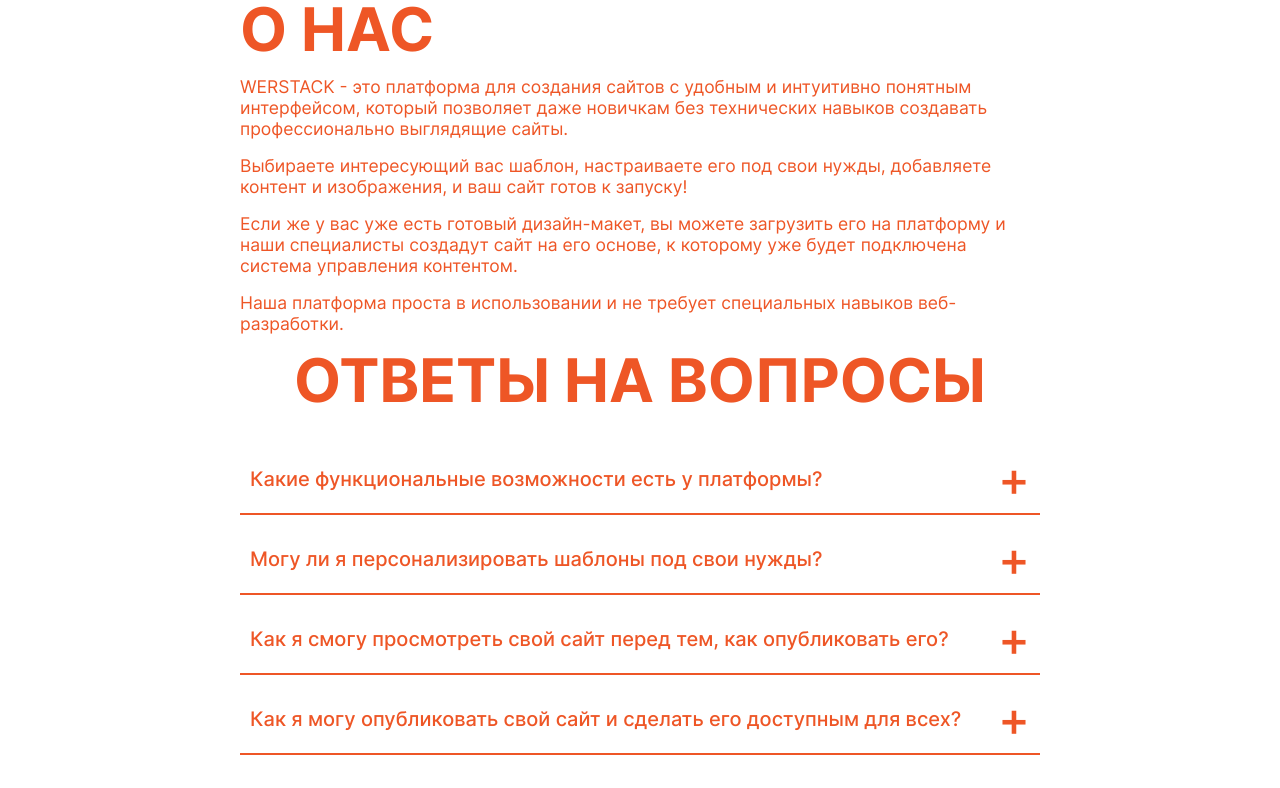
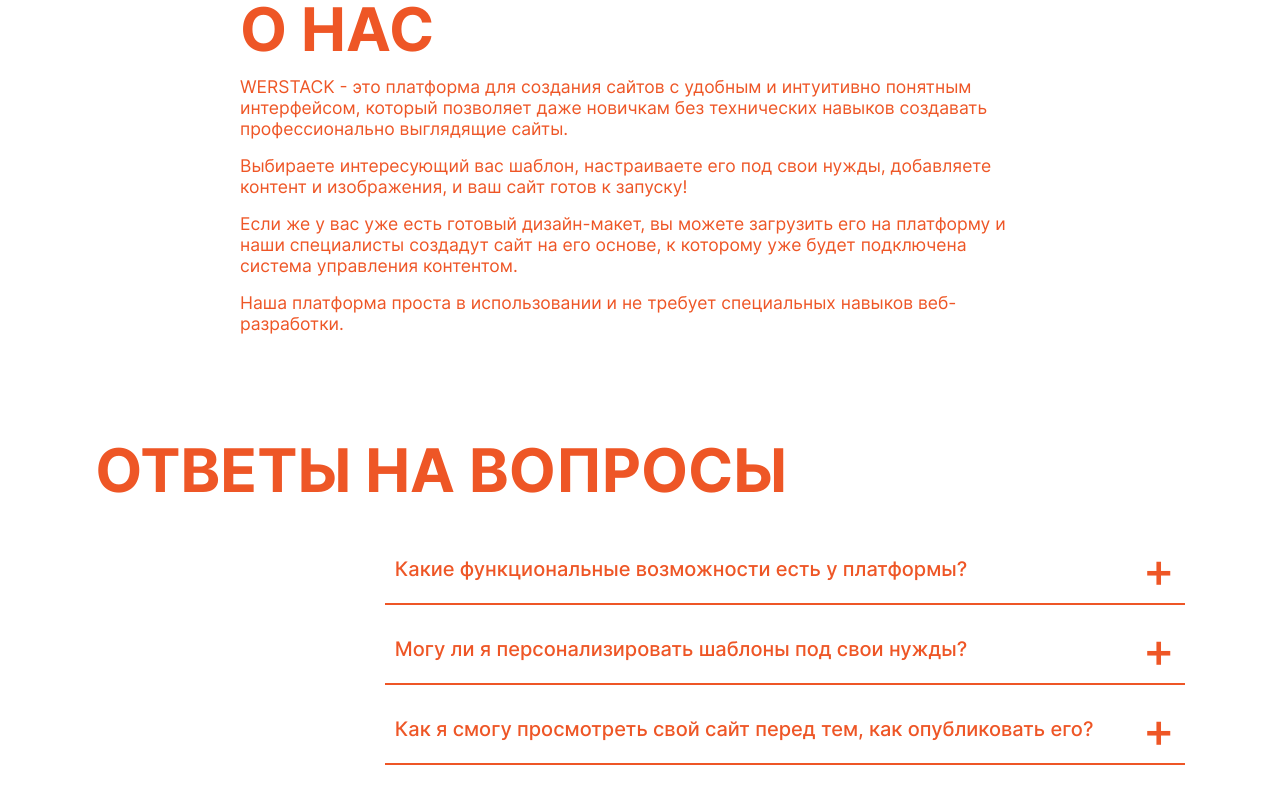
Before and after one commit to WadimSh/werstack, a React (Create React App) app: page / in a window 1280 px wide. Shown: the top 788 px of the page. Built offline with nearby package versions, Linux system fonts and the light colour scheme.

Commit message:
feat: сделан элемент-обертка задающий лайнаут по 12-колоночной сетке

```diff
--- a/src/components/faq/faq.jsx
+++ b/src/components/faq/faq.jsx
@@ -18,8 +18,8 @@
   >
     <LayoutColumns
       item={true}
-      xs={8}
-      xl={7}
+      sm={12}
+      md={8}
     >
       <Title
         level={2}
@@ -29,7 +29,6 @@
     <LayoutColumns
       item={true}
       md={12}
-      xl={8}
     >
       <Accordion
         faqs={list}
--- a/src/ui/layout/layout-columns.css
+++ b/src/ui/layout/layout-columns.css
@@ -1,13 +1,7 @@
-.layout {
+.container {
   width: var(--width-layout);
   padding-top: var(--padding-layout);
   margin-bottom: var(--margin-layout);
-  display: flex;
-  flex-direction: column;
-  gap: var(--gap-layout);
-}
-
-.container {
   display: grid;
   grid-template-columns: repeat(12, 1fr);
 }
@@ -16,5 +10,5 @@
   display: flex;
   flex-direction: column;
   justify-content: center;
-  align-items: center;
+  align-items: flex-start;
 }
--- a/src/ui/layout/layout-columns.jsx
+++ b/src/ui/layout/layout-columns.jsx
@@ -1,38 +1,41 @@
-import React from "react";
+import React, { useCallback, useMemo } from "react";
 import './layout-columns.css';
 
-const LayoutColumns = ({ container, item, nameTag, forwardedRef, gap,  children, xs, sm, md, lg, xl }) => {
-  const validNames = ['section', 'div', 'article', 'footer', 'header'];
+const validNames = ['section', 'div', 'article', 'footer', 'header'];
+const breakpoints = {
+  xs: 0,
+  sm: 600,
+  md: 960,
+  lg: 1280,
+  xl: 1920,
+};
+
+const LayoutColumns = ({ container, item, nameTag, forwardedRef, gap, children, xs, sm, md, lg, xl }) => {
   const Tag = validNames.includes(nameTag) ? nameTag : 'div';
 
-  const getBreakpointSize = (size, breakpoint) => {
-    if (size !== undefined) {
-      return size <= 12 ? size : 12;
+  const getBreakpointSize = useCallback((size) => {
+    return size <= 12 ? size : 12;
+  }, []);
+
+  const itemStyle = useMemo(() => {
+    if (!item) return {};
+    let size = getBreakpointSize(xs);
+    const sizes = {xs, sm, md, lg, xl};
+    for (const [key, value] of Object.entries(breakpoints)) {
+      if (window.matchMedia(`(min-width: ${value}px)`).matches) {
+        size = getBreakpointSize(sizes[key]);
+      }
     }
-      return size = 12;
-  };
+    return { gridColumn: `span ${size}` };
+  }, [xs, sm, md, lg, xl, item, getBreakpointSize]);
 
-  const itemStyle = item ? {gridColumn: `span ${getBreakpointSize(xs)}`} : {};
+  const containerStyle = useMemo(() => {
+    return container ? { gap: gap + 'px' } : {};
+  }, [container, gap]);
 
-    if (window.matchMedia("(min-width: 600px)").matches) {
-      itemStyle.gridColumn = `span ${getBreakpointSize(sm)}`;
-    }
-
-    if (window.matchMedia("(min-width: 960px)").matches) {
-      itemStyle.gridColumn = `span ${getBreakpointSize(md)}`;
-    }
-
-    if (window.matchMedia("(min-width: 1280px)").matches) {
-      itemStyle.gridColumn = `span ${getBreakpointSize(lg)}`;
-    }
-
-    if (window.matchMedia("(min-width: 1920px)").matches) {
-      itemStyle.gridColumn = `span ${getBreakpointSize(xl)}`;
-    }
-
-  const containerStyle = container ? { gap: gap + 'px' } : {};
-
-  const combinedStyle = { ...containerStyle, ...itemStyle };
+  const combinedStyle = useMemo(() => {
+    return { ...containerStyle, ...itemStyle };
+  }, [containerStyle, itemStyle]);
 
   return (
     <Tag
```
Also changed, not shown: src/ui/layout/layout-grid.jsx (deleted).
